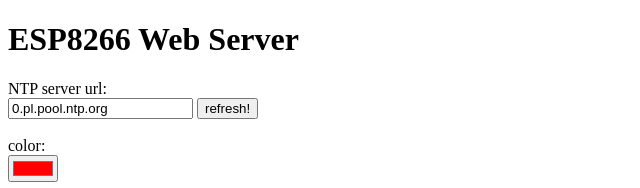
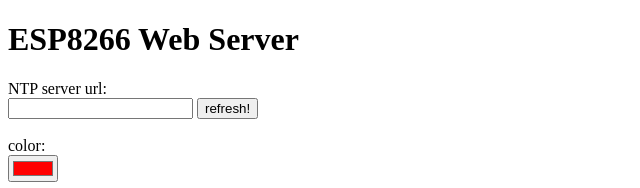
Before and after one commit to radx64/esp8266-experiments, a plain HTML site: page rgb_clock/data/index.html in a window 1280 px wide. Shown: the top 188 px of the page, without its empty margins (0-640 px from the left). Drawn offline with Linux system fonts and the light colour scheme.

Commit message:
Implemented NTP client for ESP8266. Still need a lot of refactoring but it works, kinda...

```diff
--- a/rgbClock/rgb_clock/data/index.html
+++ b/rgb_clock/data/index.html
@@ -4,7 +4,7 @@
 <h1>ESP8266 Web Server</h1>
 <form action="/index.html" method="post">
 NTP server url:<br>
-<input list="ntp_url" value="0.pl.pool.ntp.org">
+<input list="ntp_url">
   <datalist id="ntp_url">
     <option value="0.pl.pool.ntp.org">
     <option value="1.pl.pool.ntp.org">
```
Also changed, not shown: rgb_clock/data/favicon.ico (renamed from rgbClock/rgb_clock/data/favicon.ico), 2 other files.
